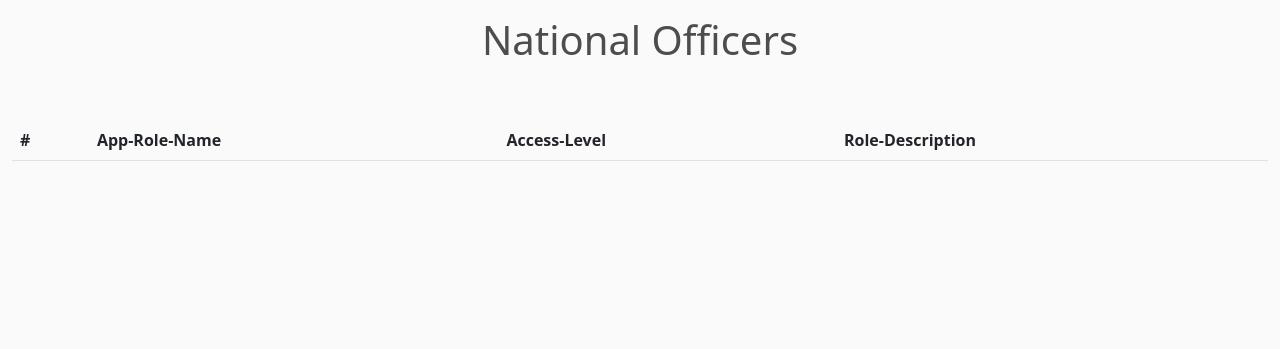
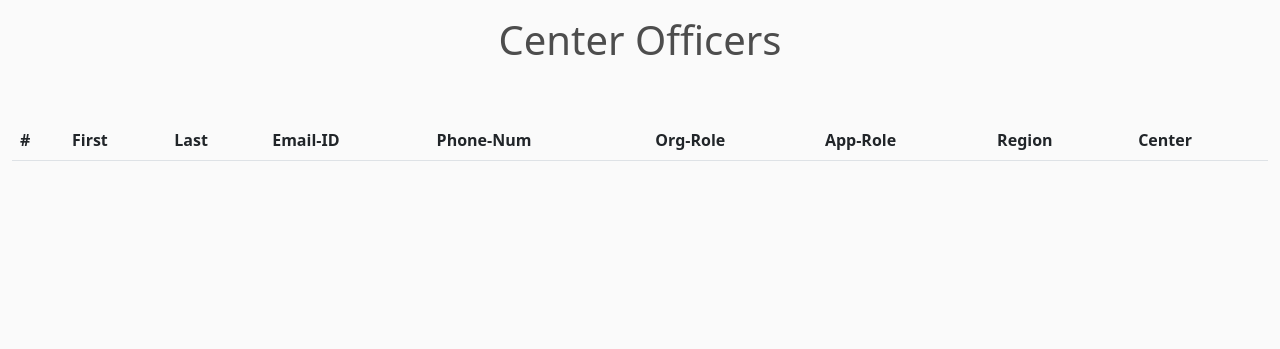
Before and after one commit to thiyaguj19-mt/online-member-directory, a Django app: page /center-officers in a window 1280 px wide. Shown: the part 117-466 px from the top of the page. Run offline with Django 4.2, Linux system fonts and the light colour scheme; tables that the repository leaves empty hold one stand-in row (values such as "Sample post"); lists and menus that the app fills with data are empty; some libraries are stand-ins or nearby versions; some web fonts are replaced.

Commit message:
Added changes to refelect fields properly using member data fields

```diff
--- a/website/templates/center-officers-page.html
+++ b/website/templates/center-officers-page.html
@@ -1,21 +1,49 @@
 {% extends 'base.html' %} {% load static %} {% block content %}
 <center>
-  <h1>National Officers</h1>
+  <h1>Center Officers</h1>
   <br />
   <br />
   <table class="table">
     <tr>
       <th scope="col">#</th>
-      <th scope="col">App-Role-Name</th>
-      <th scope="col">Access-Level</th>
-      <th scope="col">Role-Description</th>
+      <th scope="col">First</th>
+      <th scope="col">Last</th>
+      <th scope="col">Email-ID</th>
+      <th scope="col">Phone-Num</th>
+      <th scope="col">Org-Role</th>
+      <th scope="col">App-Role</th>
+      <th scope="col">Region</th>
+      <th scope="col">Center</th>
     </tr>
     {% for officer in allCenterOfficers %}
     <tr>
       <th scope="row">1</th>
-      <td>{{ officer.name }}</td>
-      <td>{{ officer.level }}</td>
-      <td>{{ officer.description }}</td>
+      <td>{{ officer.first_name}}</td>
+      <td>{{ officer.last_name }}</td>
+      <td>{{ officer.email }}</td>
+      <td>{{ officer.phone }}</td>
+
+      <td>
+        {% for mem in officer.orgrole.all %}
+          {% if forloop.counter == 1 %}
+            {{ mem }}
+          {% else %}
+            | {{ mem }}
+          {% endif %}
+       {% endfor %}
+      </td>
+      <td>{{ officer.approle }}</td>
+      <td>
+        <a href="{% url 'region-page' officer.region_id %}"
+          >{{ officer.region}}</a
+        >
+      </td>
+
+      <td>
+        <a href="{% url 'center-page' officer.center_id %}"
+          >{{ officer.center }}</a
+        >
+      </td>
     </tr>
     {% endfor %}
   </table>
```
Also changed, not shown: website/templates/national-officers-page.html (+34 -6 lines), website/templates/regional-officers-page.html (+34 -6 lines).
